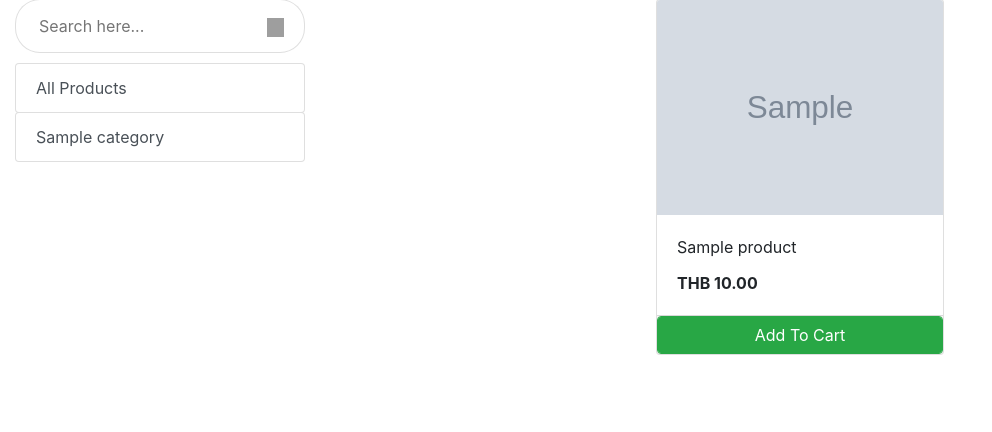
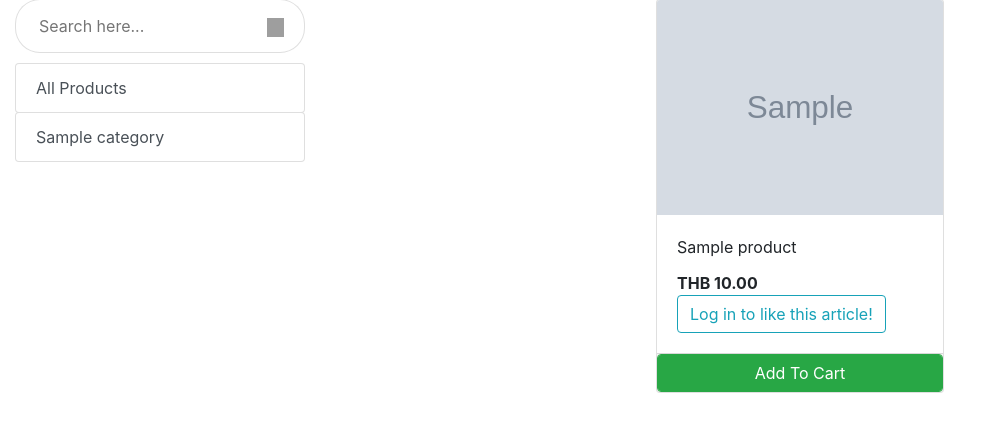
Before and after one commit to sc-matthew/Django_Website, a Django app: page /store/ in a window 1280 px wide. Shown: the part 93-525 px from the top of the page, without its empty margins (0-992 px from the left). Run offline with Django 4.2, Linux system fonts and the light colour scheme; tables that the repository leaves empty hold one stand-in row (values such as "Sample post"); grey boxes marked "Sample" are stand-in pictures; some libraries are stand-ins or nearby versions; grey boxes are pictures that could not be loaded.

Commit message:
like ver2. not complete

```diff
--- a/Buyers/templates/index.html
+++ b/Buyers/templates/index.html
@@ -39,6 +39,20 @@
 						<p class="card-title">{{product.name}}</p>
 						<p class="card-text">
 							<b>{{product.price|currency}}</b>
+							{% if user.is_authenticated %}
+								<form action="{% url 'like_product' product.id %}" method="POST">
+									{% csrf_token %}
+									{% if post_is_liked %}
+										<button type="submit" name="product_id" value="{{product.id}}" class="btn btn-info"
+										style="float: right; font-size: 3px;">Unlike</button>
+									{% else %}
+										<button type="submit" name="product_id" value="{{product.id}}" class="btn btn-info"
+										style="float: right; font-size: 3px;">Like</button>
+									{% endif %}
+								</form>
+							{% else %}
+								<a class="btn btn-outline-info" href="{% url 'login' %}?next={{request.path}}">Log in to like this article!</a><br>
+							{% endif %}
 						</p>
 						<!-- {{product | is_in_cart:request.session.cart }} -->
 					</div>
--- a/Buyers/urls.py
+++ b/Buyers/urls.py
@@ -2,7 +2,7 @@ from django.contrib import admin
 from django.urls import path, re_path
 from .middlewares.auth import auth_middleware
 from . import views
-from .views import Index, store, Signup, Login, logout, Cart, CheckOut, OrderView, like_product
+from .views import Index, store, Signup, Login, logout, Cart, CheckOut, OrderView,like_product
 
 # URLConf
 urlpatterns = [
@@ -14,5 +14,5 @@ urlpatterns = [
     path("cart", auth_middleware(Cart.as_view()), name="cart"),
     path("check-out", CheckOut.as_view(), name="checkout"),
     path("orders", auth_middleware(OrderView.as_view()), name="orders"),
-    path('like/<int:id>', views.like_product, name='like_post')
+    path('store/<int:pk>', like_product, name='like_product')
 ]
--- a/Buyers/views.py
+++ b/Buyers/views.py
@@ -1,6 +1,7 @@
 from django.shortcuts import render, redirect, HttpResponseRedirect, get_object_or_404
 from django.contrib.auth.hashers import check_password
 from django.contrib.auth.hashers import make_password
+from django.contrib.auth.decorators import login_required
 from .models import Customer, Products, Category, Order
 from django.views import View
 from .middlewares.auth import auth_middleware
@@ -74,19 +75,17 @@ class Index(View):
         # print()
         return HttpResponseRedirect(f"/store{request.get_full_path()[1:]}")
 
-def like_product(request, id):
-    if request.method == "POST":
-        instance = Products.objects.get(id=id)
-        if not instance.likes.filter(id=request.user.id).exists():
-            instance.likes.add(request.user)
-            instance.save()
-            return render( request, 'index.html', context={'p_like':instance})
-        else:
-            instance.likes.remove(request.user)
-            instance.save()
-            return render( request, 'index.html', context={'p_like':instance})
 
+def like_product(request, pk):
+    product = get_object_or_404(Products, id=request.POST.get("product_id"))
+    if product.likes.filter(id = request.user.id).exists():
+        product.likes.remove(request.user)
+    else:
+        product.likes.add(request.user)
 
+     # Get the URL of the current page, excluding any query string
+    referer = request.META.get('HTTP_REFERER', reverse('index'))
+    return HttpResponseRedirect(referer)
 
 
 def store(request):
```
Also changed, not shown: Buyers/templates/likes.html (deleted, +0 -15 lines), Buyers/migrations/0006_alter_products_likes.py (added), Buyers/product_img_test/51TLN7-zU9L.jpg (added).
